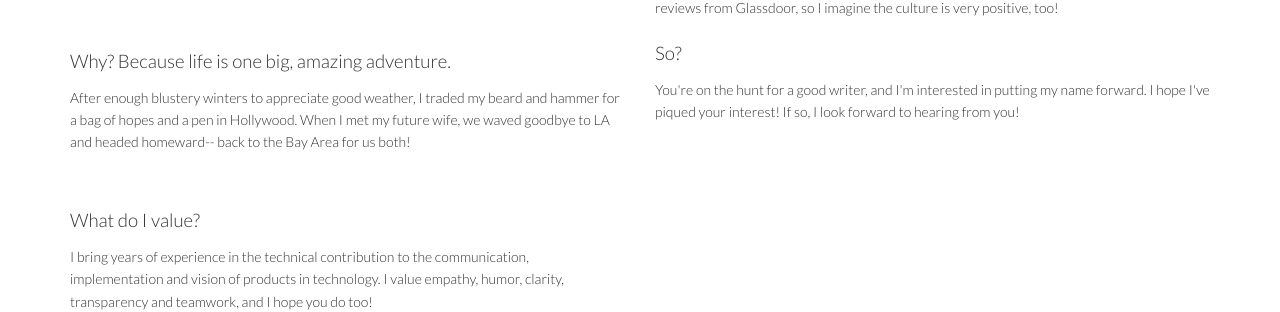
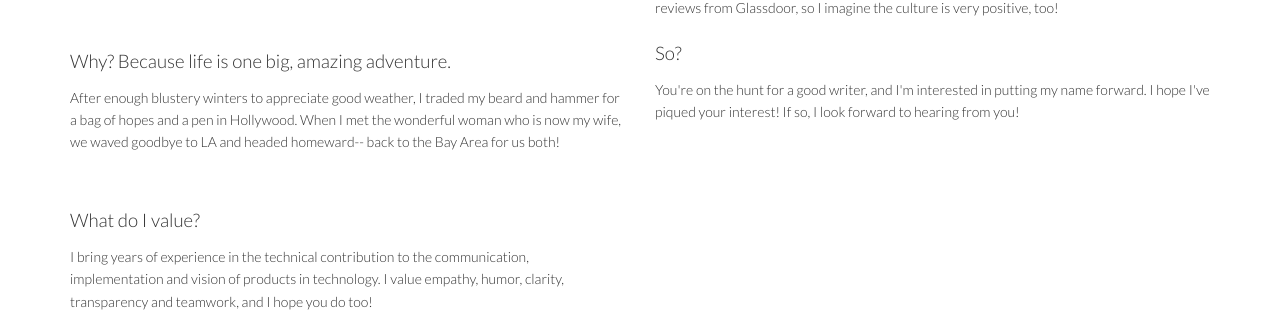
Before and after one commit to jbheron/jekyll_jbheron, a Jekyll site: the page built from memsql/letter_of_interest.html, in a window 1280 px wide and 1344 px high. Shown: the part 657-969 px from the top of the window. Built offline with Jekyll 4.4.1, drawn with Linux system fonts in a browser that asks for light colours; nearby versions of some CDN libraries; library files that are not in the unit come from our copies.

Commit message:
Modifies copy

```diff
--- a/_includes/custom_letter.html
+++ b/_includes/custom_letter.html
@@ -25,7 +25,7 @@
         <p>I was trained in the creative and technical craft of film making, but early on found myself building houses on the far away island of Nantucket.</p>
         <br>
         	<h2>Why? Because life is one big, amazing adventure.</h2>
-        <p>After enough blustery winters to appreciate good weather, I traded my beard and hammer for a bag of hopes and a pen in Hollywood. When I met my future wife, we waved goodbye to LA and headed homeward-- back to the Bay Area for us both!</p>
+        <p>After enough blustery winters to appreciate good weather, I traded my beard and hammer for a bag of hopes and a pen in Hollywood. When I met the wonderful woman who is now my wife, we waved goodbye to LA and headed homeward-- back to the Bay Area for us both!</p>
         <br>
 		<h2>What do I value?</h2>
         <p> I bring years of experience in the technical contribution to the communication, implementation and vision of products in technology. I value empathy, humor, clarity, transparency and teamwork, and I hope you do too! </p>
```
